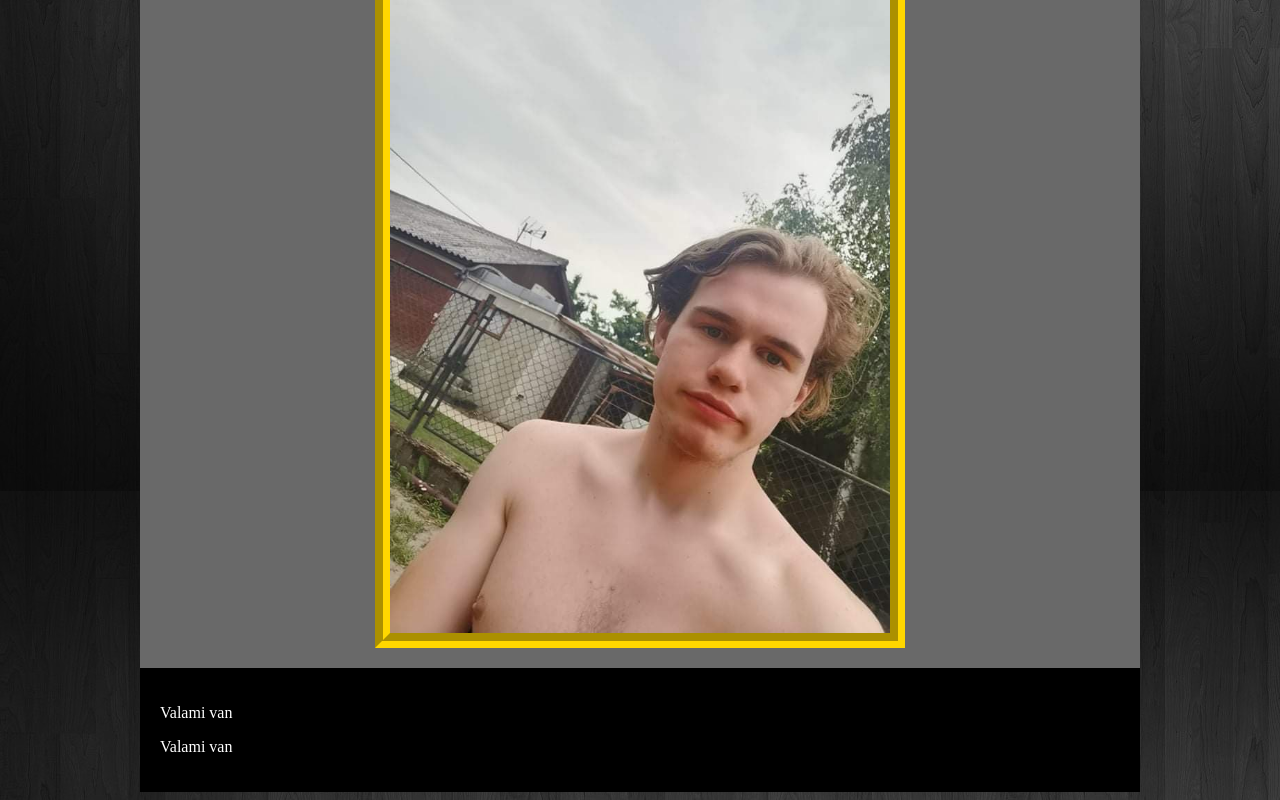
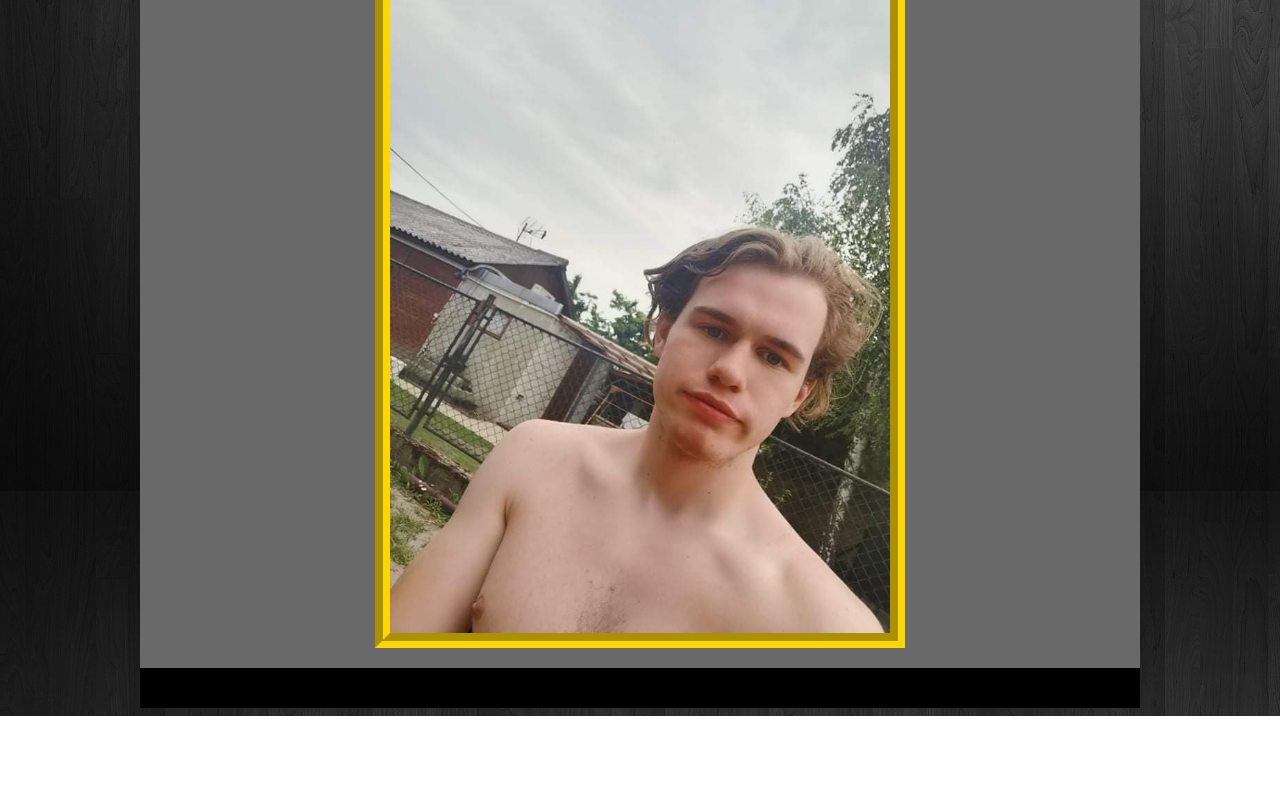
Before and after one commit to Tippiervermin0/Kozosoldal, a plain HTML site: page Marci.html in a window 1280 px wide. Shown: the part 4759-5559 px from the top of the page. After the commit the page ends 5475 px from the top, so only its background shows below. Drawn offline with Linux system fonts and the light colour scheme.

Commit message:
Update Marci.html

```diff
--- a/Marci.html
+++ b/Marci.html
@@ -58,8 +58,6 @@
 
             </section>
             <footer>
-<p>Valami van</p>
-<p>Valami van</p>
             </footer>
         </main>
 
```
